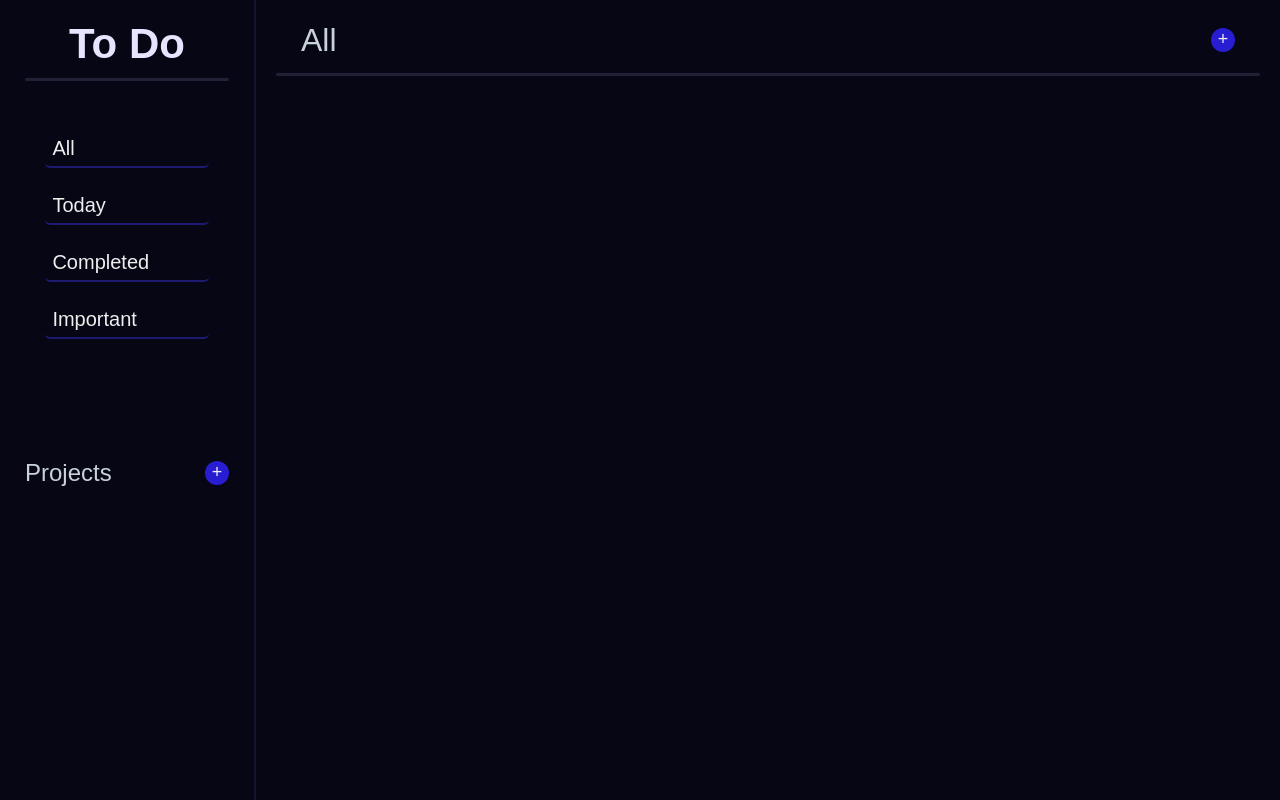
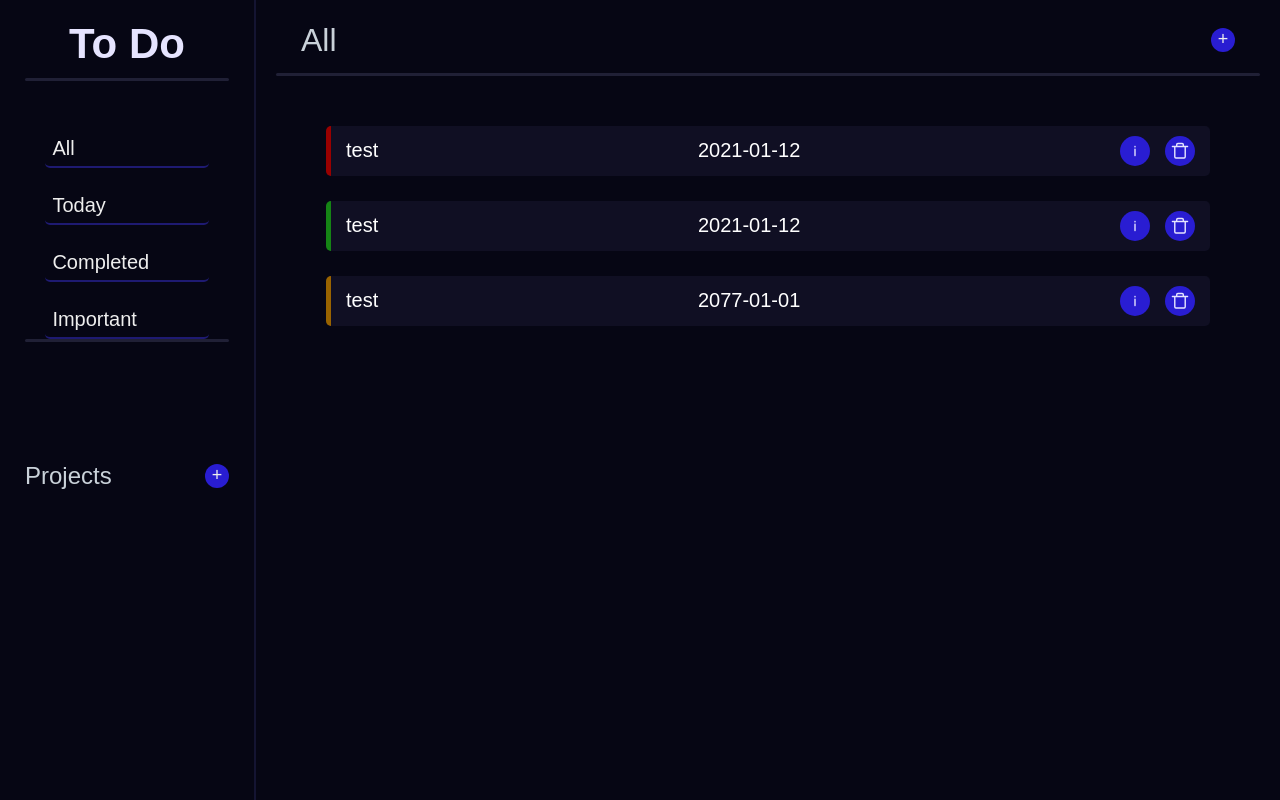
Before and after one commit to sxmurxi35/todo, a website built with webpack: page src/template.html in a window 1280 px wide. Built offline with nearby package versions, Linux system fonts and the light colour scheme.

Commit message:
A lot done
Finally got svg imgs to work. Created buttons for each of created todo.

```diff
--- a/package.json
+++ b/package.json
@@ -19,8 +19,10 @@
   },
   "devDependencies": {
     "css-loader": "^7.1.2",
+    "file-loader": "^6.2.0",
     "html-webpack-plugin": "^5.6.5",
     "style-loader": "^4.0.0",
+    "svg-url-loader": "^8.0.0",
     "webpack": "^5.104.1",
     "webpack-cli": "^6.0.1",
     "webpack-dev-server": "^5.2.2",
--- a/src/index.js
+++ b/src/index.js
@@ -1,6 +1,7 @@
 import "./styles/style.css";
-import loadAll from "./scripts/pages/displayAll.js";
+import {loadAll} from "./scripts/display.js";
 import "./scripts/events.js";
+
 
 loadAll();
 
--- a/src/scripts/createTodo.js
+++ b/src/scripts/createTodo.js
@@ -1,4 +1,4 @@
-class createTodo {
+class Todo {
   constructor(name, desc, priority, dueDate, projectID) {
     this._name = name;
     this._desc = desc;
@@ -38,3 +38,15 @@ function createID() {
 
   return "id_" + generateID;
 }
+
+const todoArray = [];
+
+function createTodo(name, desc, priority, due, projectID) {
+  const todo = new Todo(name, desc, priority, due, projectID);
+
+  todoArray.push(todo);
+  localStorage.setItem("todo", JSON.stringify(todoArray));
+}
+
+
+export { createTodo };
--- /dev/null
+++ b/src/scripts/display.js
@@ -0,0 +1,53 @@
+import "../styles/all.css";
+import { createTodo } from "./createTodo";
+import binIcon from "../icons/bin.svg";
+import infoIcon from "../icons/info.svg";
+
+const contentSect = document.querySelector(".content");
+function loadAll() {
+  loadTodo();
+}
+
+function loadTodo() {
+  createTodo("test", "testtest", "high", "2021-01-12", null);
+  createTodo("test", "testtest", "low", "2021-01-12", null);
+  createTodo("test", "Cyberpunk is peak", "medium", "2077-01-01", null);
+
+  const todoArray = JSON.parse(localStorage.getItem("todo"));
+
+  for (let i = 0; i < todoArray.length; i++) {
+    const todoSect = document.createElement("section");
+    const name = createPara(todoArray[i]._name);
+    const priority = todoArray[i]._priority;
+    const dueDate = createPara(todoArray[i]._dueDate);
+    const id = todoArray[i]._id;
+    const delBtn = document.createElement("button");
+    const delIcon = document.createElement("img");
+    delIcon.src = binIcon;
+    delBtn.append(delIcon);
+    delBtn.classList.add("act-btn", "del-btn");
+
+    const infoBtn = document.createElement("button");
+    const infoIconImg = document.createElement("img");
+    infoIconImg.src = infoIcon;
+    infoBtn.append(infoIconImg);
+    infoBtn.classList.add("act-btn", "info-btn");
+
+    const btnSect = document.createElement("section");
+    btnSect.classList.add('act-btn-sect')
+    btnSect.append(infoBtn, delBtn);
+
+    todoSect.append(name, dueDate, btnSect);
+    todoSect.classList.add(priority, "todo-sect");
+    todoSect.dataset.id = id;
+    contentSect.append(todoSect);
+  }
+}
+
+function createPara(text) {
+  const para = document.createElement("p");
+  para.textContent = text;
+  return para;
+}
+
+export { loadAll };
--- a/src/scripts/newDialogs.js
+++ b/src/scripts/newDialogs.js
@@ -1,5 +1,3 @@
-import { createProject } from "./createProject";
-
 function newTodoDialog() {
   const dialogWindow = document.createElement("dialog");
 
--- a/src/scripts/pages/displayAll.js
+++ /dev/null
@@ -1,7 +0,0 @@
-import "../../styles/all.css";
-
-function loadAll() {
-  const contentSect = document.querySelector(".page-content");
-}
-
-export default loadAll;
--- a/src/styles/all.css
+++ b/src/styles/all.css
@@ -14,5 +14,83 @@
 h2 {
   font-size: 3.2rem;
   font-weight: 400;
-  color: #C9D1D9;
+  color: #c9d1d9;
 }
+
+.todo-sect {
+  background-color: hsl(243, 27%, 29%, 20%);
+  height: 50px;
+  font-size: 2rem;
+  display: flex;
+  justify-content: space-between;
+  align-items: center;
+  color: white;
+  border-radius: 5px;
+
+  padding: 5px 15px;
+  transition: all 0.3s ease;
+}
+
+.todo-sect.high {
+  border-left: 5px solid hsl(0, 100%, 30%);
+}
+.todo-sect.high:hover {
+  border-left: 5px solid hsl(0, 100%, 45%);
+  background-color: hsl(0, 27%, 29%, 20%);
+}
+
+.todo-sect.medium {
+  border-left: 5px solid hsl(39, 100%, 30%);
+}
+
+.todo-sect.medium:hover {
+  background-color: hsl(40, 27%, 29%, 20%);
+  border-left: 5px solid hsl(39, 100%, 45%);
+}
+
+.todo-sect.low {
+  border-left: 5px solid hsl(120, 73%, 30%);
+}
+
+.todo-sect.low:hover {
+  border-left: 5px solid hsl(120, 73%, 45%);
+  background-color: hsl(120, 27%, 29%, 20%);
+}
+
+.content {
+  padding: 0 50px;
+  display: flex;
+  flex-direction: column;
+  gap: 25px;
+}
+
+.act-btn-sect {
+  display: flex;
+  flex-direction: row;
+  gap: 15px;
+}
+
+.act-btn {
+  width: 30px;
+  height: 30px;
+  border-radius: 50%;
+  display: flex;
+  align-items: center;
+  justify-content: center;
+
+  border: none;
+  background-color: #291dd2;
+  transition: all 0.3s ease;
+}
+
+.del-btn:hover {
+  background-color: hsl(0, 100%, 35%);
+  transform: scale(1.15);
+  box-shadow: 0 0 10px #4138ba;
+}
+
+.info-btn:hover {
+  background-color: #291dd2;
+  box-shadow: 0 0 10px #4138ba;
+  transform: scale(1.15);
+}
--- a/src/template.html
+++ b/src/template.html
@@ -18,12 +18,17 @@
           <button class="page-btn" id="impor-btn">Important</button>
         </section>
 
+        <div class="h-line margin-b-10"></div>
         <section class="sect-projects">
+
           <section class="projects-header">
             <h2 class="projects-heading">Projects</h2>
             <button class="new-project-btn">
               <span class="new-project-btn-text">+</span>
             </button>
+          </section>
+          <section class="projects-btns">
+
           </section>
         </section>
       </aside>
@@ -33,6 +38,7 @@
           <button class="add-btn"><span class="add-btn-text">+</span></button>
         </section>
         <div class="h-line"></div>
+        <section class="content"></section>
       </section>
     </main>
   </body>
--- a/webpack.config.js
+++ b/webpack.config.js
@@ -19,6 +19,15 @@ module.exports = {
         test: /\.css$/i,
         use: ["style-loader", "css-loader"],
       },
+
+      {
+        test: /\.(png|jpe?g|gif|svg)$/i,
+        use: [
+          {
+            loader: "file-loader",
+          },
+        ],
+      },
     ],
   },
 };
--- a/webpack.dev.js
+++ b/webpack.dev.js
@@ -1,10 +1,10 @@
-const { merge } = require('webpack-merge')
-const config = require('./webpack.config.js')
+const { merge } = require("webpack-merge");
+const config = require("./webpack.config.js");
 
 module.exports = merge(config, {
-    mode: 'development',
-    devtool: 'eval-source-map',
-    devServer: {
-        watchFiles: './src/template.html'
-    }
-})
+  mode: "development",
+  devtool: "eval-source-map",
+  devServer: {
+    watchFiles: "./src/template.html",
+  },
+});
```
Also changed, not shown: src/icons/bin.svg (added), src/icons/info.svg (added), src/scripts/pages/displayProject.js (deleted), src/styles/style.css (line endings or trailing spaces), 1 other file.
